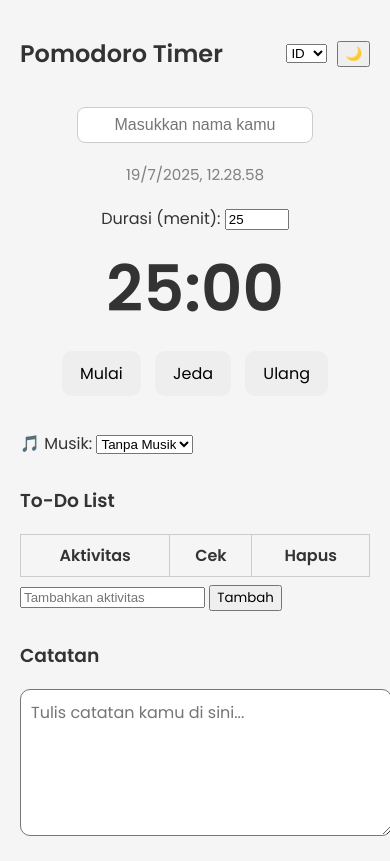
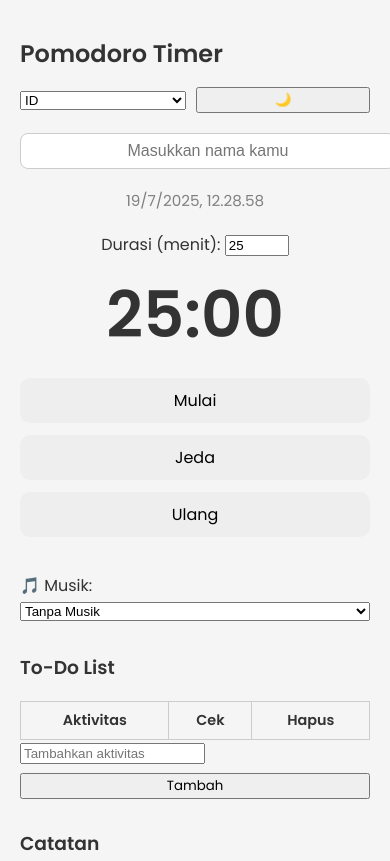
Before and after one commit to mughniy11/pomodoro-timer, a plain HTML site: page index.html in a window 390 px wide. Shown: the top 861 px of the page. Drawn offline with Linux system fonts and the light colour scheme.

Commit message:
style.css

```diff
--- a/style.css
+++ b/style.css
@@ -130,3 +130,32 @@ button {
 .hidden {
   display: none;
 }
+
+@media (max-width: 600px) {
+  .header {
+    flex-direction: column;
+    align-items: flex-start;
+  }
+
+  #name-input {
+    width: 100%;
+  }
+
+  .timer-buttons button {
+    width: 100%;
+    margin: 6px 0;
+  }
+
+  .controls-top {
+    width: 100%;
+    justify-content: space-between;
+  }
+
+  select, button {
+    width: 100%;
+  }
+
+  table, textarea {
+    font-size: 0.9rem;
+  }
+}
```
